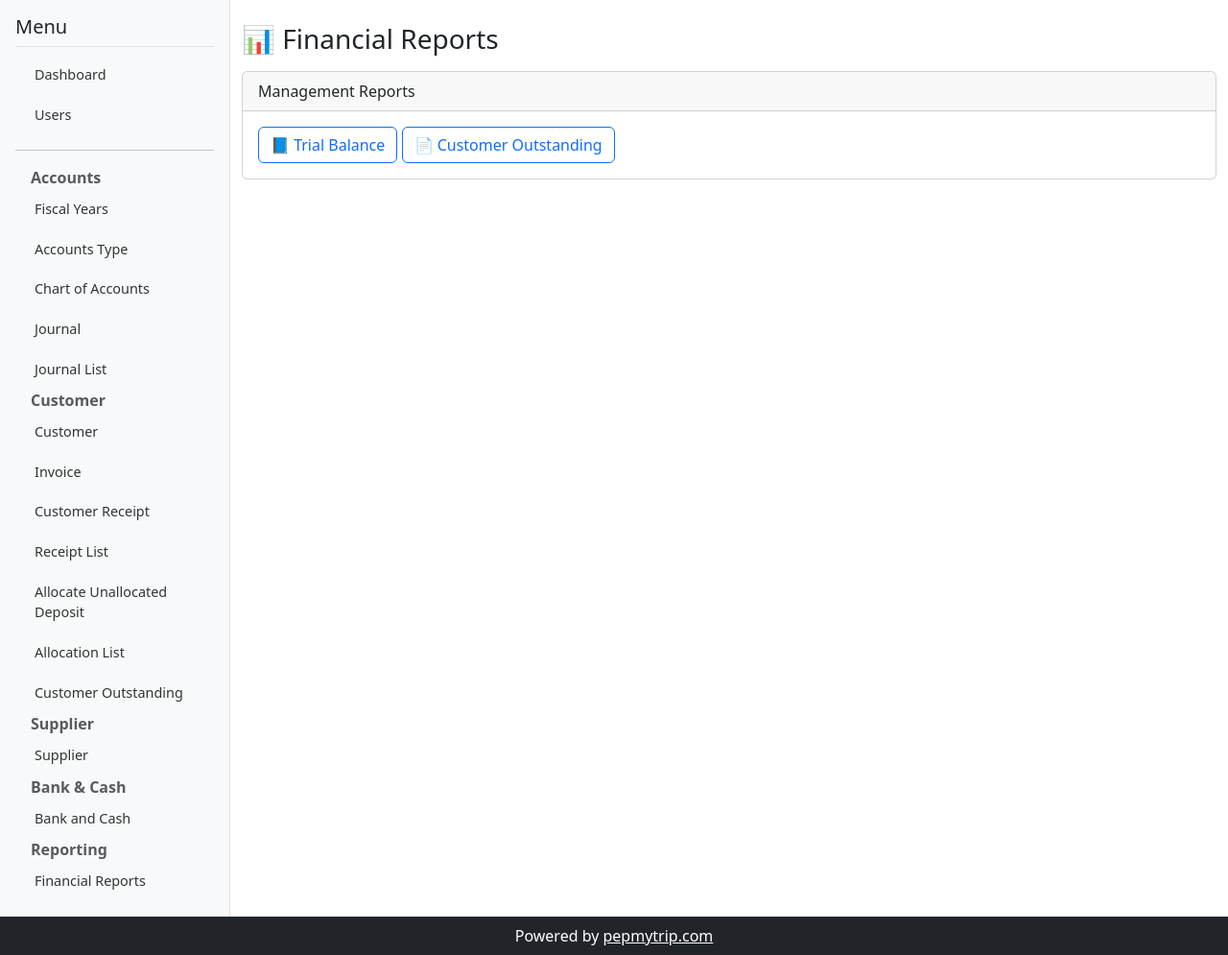
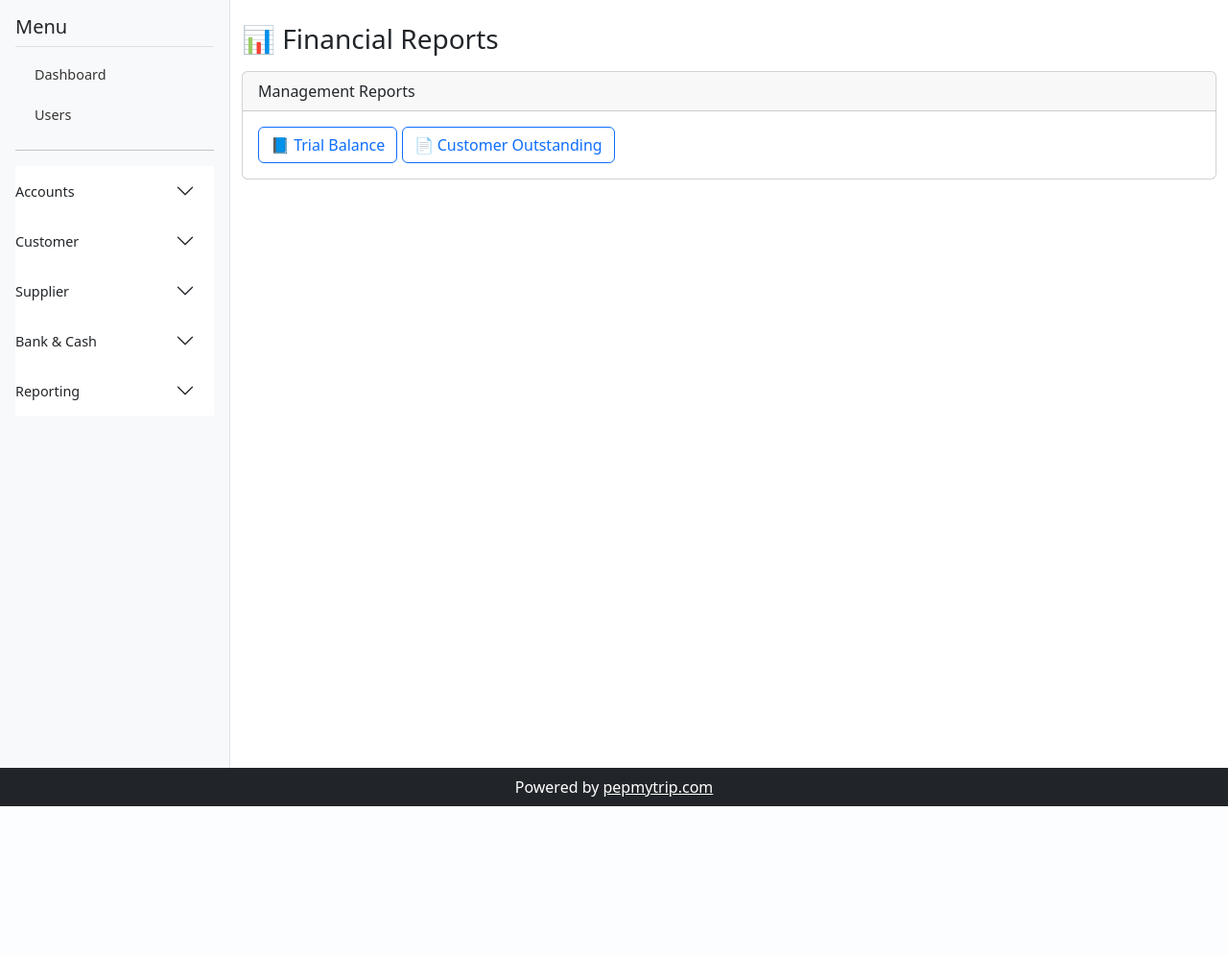
Before and after one commit to farhathwin/tbo, a Flask app: page /financial-reports in a window 1280 px wide. Shown: the part 40-1035 px from the top of the page at 96% size. After the commit the page ends 880 px from the top, so only its background shows below. Run offline with Flask 3, Linux system fonts and the light colour scheme; tables that the repository leaves empty hold one stand-in row (values such as "Sample post"); some libraries are stand-ins or nearby versions.

Commit message:
Convert sidebar into collapsible accordion menu

```diff
--- a/app/templates/base.html
+++ b/app/templates/base.html
@@ -24,6 +24,18 @@
     }
     .sidebar a:hover {
       background-color: #e9ecef;
+    }
+
+    .sidebar .accordion-button {
+      background-color: transparent;
+      padding-left: 0;
+      font-size: 0.9rem;
+    }
+    .sidebar .accordion-item {
+      border: none;
+    }
+    .sidebar .accordion-body a {
+      padding: 4px 20px;
     }
 
     /* Odoo like forms */
@@ -99,30 +111,97 @@
         <a href="{{ url_for('register_routes.user_list') }}">Users</a>
         <hr>
 
-        <strong class="ms-3 text-muted">Accounts</strong>
-        <a href="{{ url_for('accounting_routes.manage_fiscal_years') }}">Fiscal Years</a>
-        <a href="{{ url_for('account_type_routes.manage_account_types') }}">Accounts Type</a>
-        <a href="{{ url_for('accounting_routes.chart_of_accounts') }}">Chart of Accounts</a>
-        <a href="{{ url_for('accounting_routes.journal_entry') }}">Journal</a>
-        <a href="{{ url_for('accounting_routes.journal_list') }}">Journal List</a>
+        <div class="accordion accordion-flush" id="menuAccordion">
+          <!-- Accounts -->
+          <div class="accordion-item">
+            <h2 class="accordion-header" id="accountsHeading">
+              <button class="accordion-button collapsed" type="button" data-bs-toggle="collapse" data-bs-target="#collapseAccounts" aria-expanded="false" aria-controls="collapseAccounts">
+                Accounts
+              </button>
+            </h2>
+            <div id="collapseAccounts" class="accordion-collapse collapse" aria-labelledby="accountsHeading" data-bs-parent="#menuAccordion">
+              <div class="accordion-body p-0">
+                <ul class="list-unstyled ms-3 my-2">
+                  <li><a href="{{ url_for('accounting_routes.manage_fiscal_years') }}" class="d-block py-1">Fiscal Years</a></li>
+                  <li><a href="{{ url_for('account_type_routes.manage_account_types') }}" class="d-block py-1">Accounts Type</a></li>
+                  <li><a href="{{ url_for('accounting_routes.chart_of_accounts') }}" class="d-block py-1">Chart of Accounts</a></li>
+                  <li><a href="{{ url_for('accounting_routes.journal_entry') }}" class="d-block py-1">Journal</a></li>
+                  <li><a href="{{ url_for('accounting_routes.journal_list') }}" class="d-block py-1">Journal List</a></li>
+                </ul>
+              </div>
+            </div>
+          </div>
 
-        <strong class="ms-3 text-muted">Customer</strong>
-        <a href="{{ url_for('accounting_routes.customer_list') }}">Customer</a>
-        <a href="{{ url_for('accounting_routes.invoice_list') }}">Invoice</a>
-        <a href="{{ url_for('accounting_routes.customer_receipt') }}">Customer Receipt</a>
-        <a href="{{ url_for('accounting_routes.receipt_list') }}">Receipt List</a>
-        <a href="{{ url_for('accounting_routes.allocate_unallocated_deposit') }}">Allocate Unallocated Deposit</a>
-        <a href="{{ url_for('accounting_routes.allocation_list') }}">Allocation List</a>
-        <a href="{{ url_for('accounting_routes.customer_outstanding') }}">Customer Outstanding</a>
+          <!-- Customer -->
+          <div class="accordion-item">
+            <h2 class="accordion-header" id="customerHeading">
+              <button class="accordion-button collapsed" type="button" data-bs-toggle="collapse" data-bs-target="#collapseCustomer" aria-expanded="false" aria-controls="collapseCustomer">
+                Customer
+              </button>
+            </h2>
+            <div id="collapseCustomer" class="accordion-collapse collapse" aria-labelledby="customerHeading" data-bs-parent="#menuAccordion">
+              <div class="accordion-body p-0">
+                <ul class="list-unstyled ms-3 my-2">
+                  <li><a href="{{ url_for('accounting_routes.customer_list') }}" class="d-block py-1">Customer</a></li>
+                  <li><a href="{{ url_for('accounting_routes.invoice_list') }}" class="d-block py-1">Invoice</a></li>
+                  <li><a href="{{ url_for('accounting_routes.customer_receipt') }}" class="d-block py-1">Customer Receipt</a></li>
+                  <li><a href="{{ url_for('accounting_routes.receipt_list') }}" class="d-block py-1">Receipt List</a></li>
+                  <li><a href="{{ url_for('accounting_routes.allocate_unallocated_deposit') }}" class="d-block py-1">Allocate Unallocated Deposit</a></li>
+                  <li><a href="{{ url_for('accounting_routes.allocation_list') }}" class="d-block py-1">Allocation List</a></li>
+                  <li><a href="{{ url_for('accounting_routes.customer_outstanding') }}" class="d-block py-1">Customer Outstanding</a></li>
+                </ul>
+              </div>
+            </div>
+          </div>
 
-        <strong class="ms-3 text-muted">Supplier</strong>
-        <a href="{{ url_for('accounting_routes.supplier_list') }}">Supplier</a>
+          <!-- Supplier -->
+          <div class="accordion-item">
+            <h2 class="accordion-header" id="supplierHeading">
+              <button class="accordion-button collapsed" type="button" data-bs-toggle="collapse" data-bs-target="#collapseSupplier" aria-expanded="false" aria-controls="collapseSupplier">
+                Supplier
+              </button>
+            </h2>
+            <div id="collapseSupplier" class="accordion-collapse collapse" aria-labelledby="supplierHeading" data-bs-parent="#menuAccordion">
+              <div class="accordion-body p-0">
+                <ul class="list-unstyled ms-3 my-2">
+                  <li><a href="{{ url_for('accounting_routes.supplier_list') }}" class="d-block py-1">Supplier</a></li>
+                </ul>
+              </div>
+            </div>
+          </div>
 
-        <strong class="ms-3 text-muted">Bank &amp; Cash</strong>
-        <a href="{{ url_for('accounting_routes.cash_bank_list') }}">Bank and Cash</a>
+          <!-- Bank & Cash -->
+          <div class="accordion-item">
+            <h2 class="accordion-header" id="bankHeading">
+              <button class="accordion-button collapsed" type="button" data-bs-toggle="collapse" data-bs-target="#collapseBank" aria-expanded="false" aria-controls="collapseBank">
+                Bank &amp; Cash
+              </button>
+            </h2>
+            <div id="collapseBank" class="accordion-collapse collapse" aria-labelledby="bankHeading" data-bs-parent="#menuAccordion">
+              <div class="accordion-body p-0">
+                <ul class="list-unstyled ms-3 my-2">
+                  <li><a href="{{ url_for('accounting_routes.cash_bank_list') }}" class="d-block py-1">Bank and Cash</a></li>
+                </ul>
+              </div>
+            </div>
+          </div>
 
-        <strong class="ms-3 text-muted">Reporting</strong>
-        <a href="{{ url_for('accounting_routes.financial_reports') }}">Financial Reports</a>
+          <!-- Reporting -->
+          <div class="accordion-item">
+            <h2 class="accordion-header" id="reportingHeading">
+              <button class="accordion-button collapsed" type="button" data-bs-toggle="collapse" data-bs-target="#collapseReporting" aria-expanded="false" aria-controls="collapseReporting">
+                Reporting
+              </button>
+            </h2>
+            <div id="collapseReporting" class="accordion-collapse collapse" aria-labelledby="reportingHeading" data-bs-parent="#menuAccordion">
+              <div class="accordion-body p-0">
+                <ul class="list-unstyled ms-3 my-2">
+                  <li><a href="{{ url_for('accounting_routes.financial_reports') }}" class="d-block py-1">Financial Reports</a></li>
+                </ul>
+              </div>
+            </div>
+          </div>
+        </div>
       </div>
     </nav>
 
```
